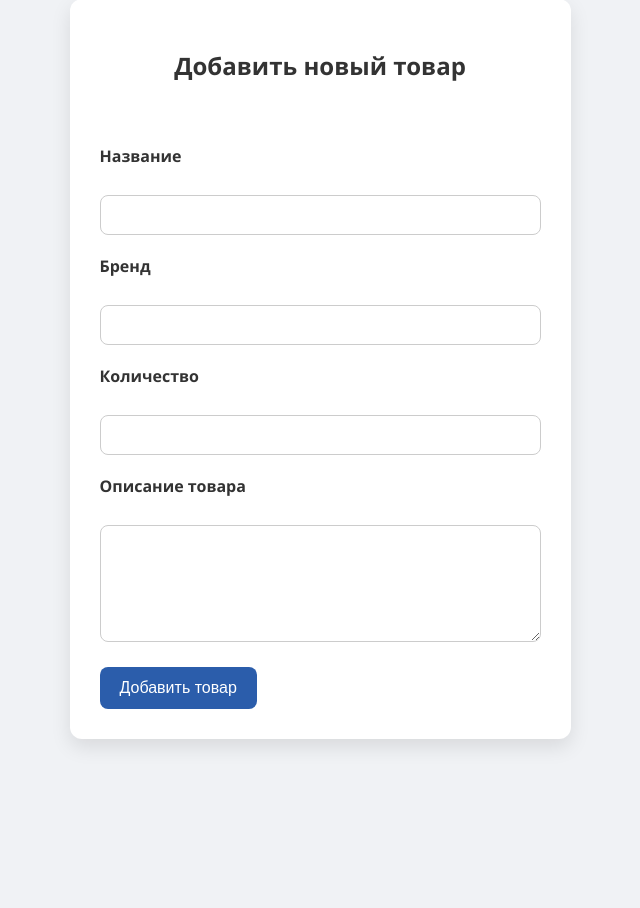
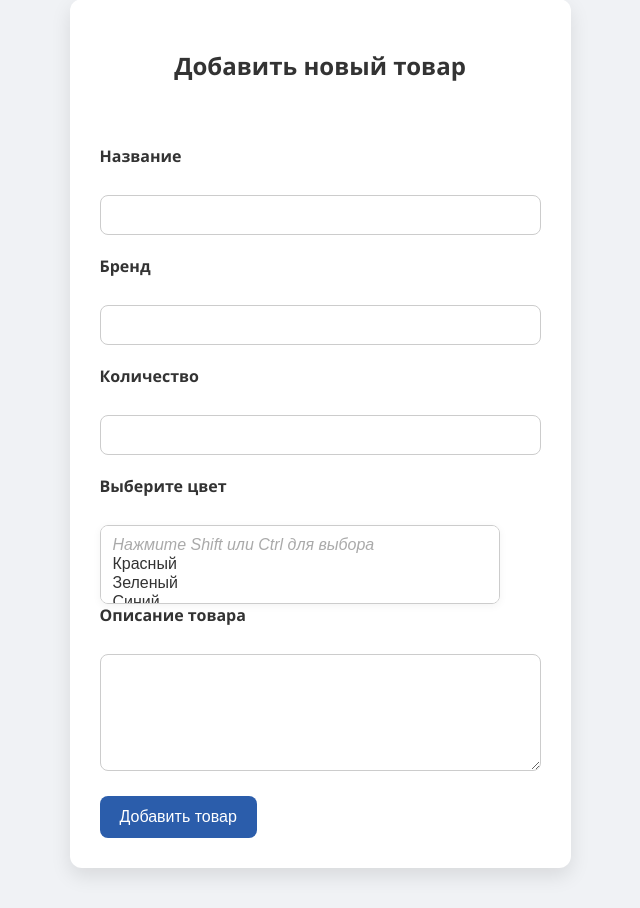
Before and after one commit to udifug/FirstDjango, a Django app: page /item/add in a window 1280 px wide. Shown: the part 92-1000 px from the top of the page, without its empty margins (320-960 px from the left). Before the commit the page ends 839 px from the top, so only its background shows below. Run offline with Django 5.2, Linux system fonts and the light colour scheme.

Commit message:
lesson 5 end

```diff
--- a/static/css/add_item.css
+++ b/static/css/add_item.css
@@ -1,3 +1,36 @@
+
+  select {
+    width: 100%;
+    max-width: 400px;
+    padding: 10px;
+    border: 1px solid #ccc;
+    border-radius: 8px;
+    background-color: #fff;
+    font-size: 1rem;
+    color: #333;
+    box-shadow: 0 2px 8px rgba(0, 0, 0, 0.05);
+    appearance: none; /* для кроссбраузерности */
+  }
+
+  select:focus {
+    border-color: #2b5dab;
+    outline: none;
+    box-shadow: 0 0 0 3px rgba(43, 93, 171, 0.2);
+  }
+
+  label {
+    font-weight: 600;
+    margin-bottom: 6px;
+    display: inline-block;
+    color: #2b5dab;
+  }
+
+  option[disabled] {
+    color: #aaa;
+    font-style: italic;
+  }
+
+
 .form-wrapper {
         max-width: 600px;
         margin: 40px auto;
--- a/templates/add_product_form.html
+++ b/templates/add_product_form.html
@@ -20,7 +20,15 @@
             <label>Бренд</label><br>
             <input type="text" name="brand"><br>
             <label>Количество</label><br>
-        <input type="number" name="count" min="0" ><br>
+            <input type="number" name="count" min="0"><br>
+            <label for="colors">Выберите цвет</label><br>
+            <select id="colors" name="colors" multiple size="3"
+                    title="Зажмите Shift или Ctrl для выбора нескольких значений">
+                <option disabled>Нажмите Shift или Ctrl для выбора</option>
+                <option value="красный">Красный</option>
+                <option value="зеленый">Зеленый</option>
+                <option value="синий">Синий</option>
+            </select>
             <label>Описание товара</label><br>
             <textarea name="description" cols="40" rows="5"></textarea><br>
             <input type="submit" value="Добавить товар">
--- a/templates/item.html
+++ b/templates/item.html
@@ -15,6 +15,10 @@
     <div class="brand">
         Бренд: {{ item.brand }}
     </div>
+    Цвета в наличии:
+    {% for color in item.colors.all %}
+        <li>{{ color.name }}</li>
+    {% endfor %}
 {#    {{ item.count | default:'Товар отсутствует '}}#}
     {% if item.count %}
         <div class="availability">Количество: {{ item.count }} шт.</div>
```
Also changed, not shown: MainApp/models.py (+12 -0 lines), requirements.txt (added, +20 -0 lines), MainApp/migrations/0003_color_item_colors.py (added), MainApp/migrations/0004_color_hex_code.py (added). Lines whose indentation alone changed are shown as unchanged.
